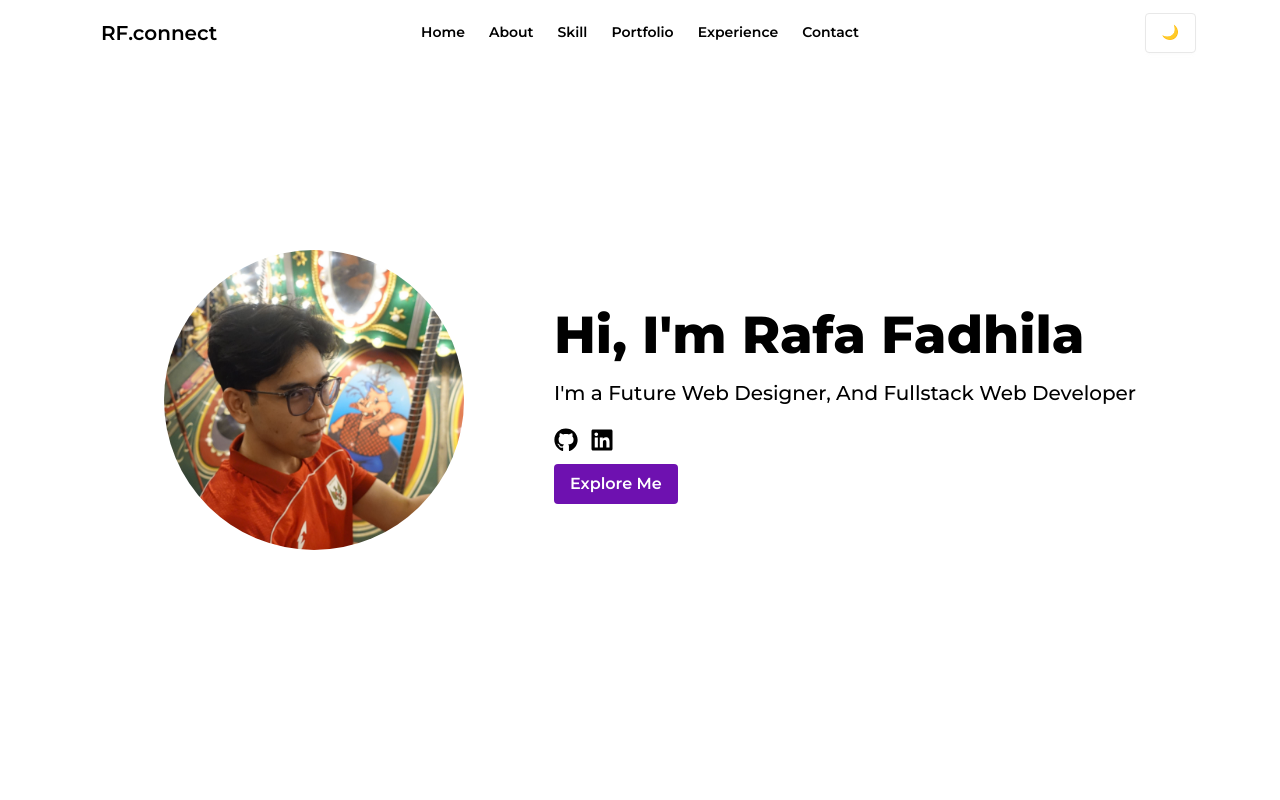
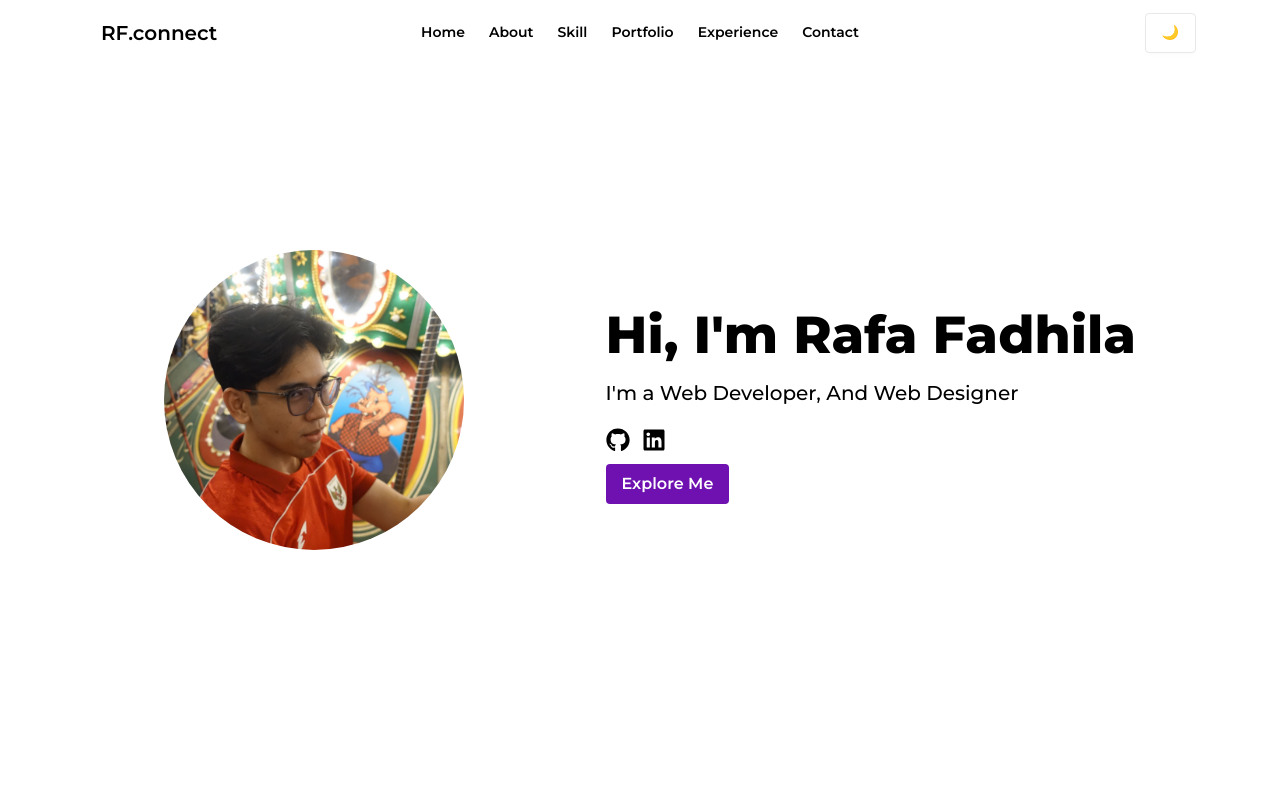
Before and after one commit to rafafadhila/profile-web, a Next.js app: page / in a window 1280 px wide. Shown: the top 800 px of the page. Built offline with nearby package versions, Linux system fonts and the light colour scheme; no server answers.

Commit message:
edit title

```diff
--- a/src/app/components/hero/Hero.tsx
+++ b/src/app/components/hero/Hero.tsx
@@ -34,7 +34,7 @@ export default function Hero() {
             Hi, I&apos;m Rafa Fadhila
           </h1>
           <h3 className="text-[20px] font-medium mb-5 text-center md:text-left">
-            I&apos;m a Future Web Designer, And Fullstack Web Developer
+            I&apos;m a Web Developer, And Web Designer
           </h3>
           {/* socmed */}
           <SocialMediaLink></SocialMediaLink>
```
